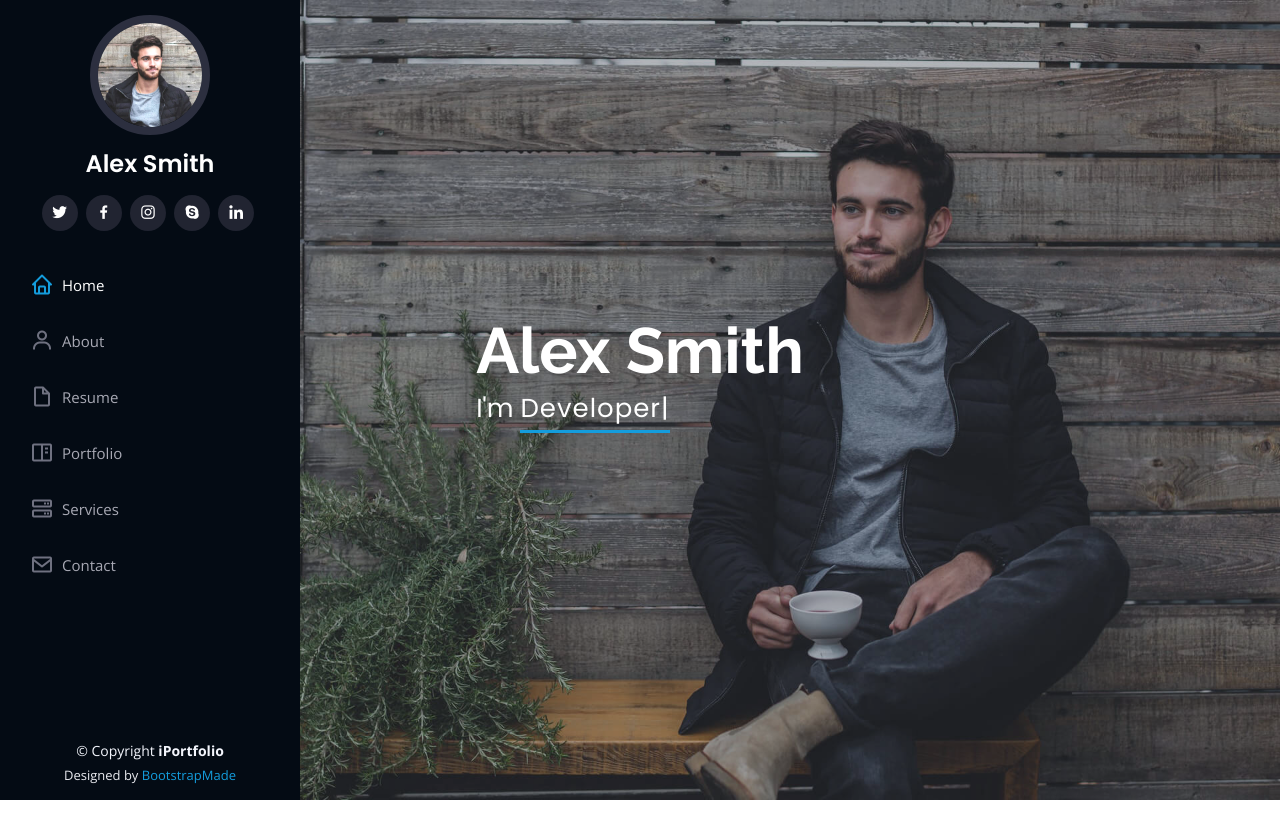
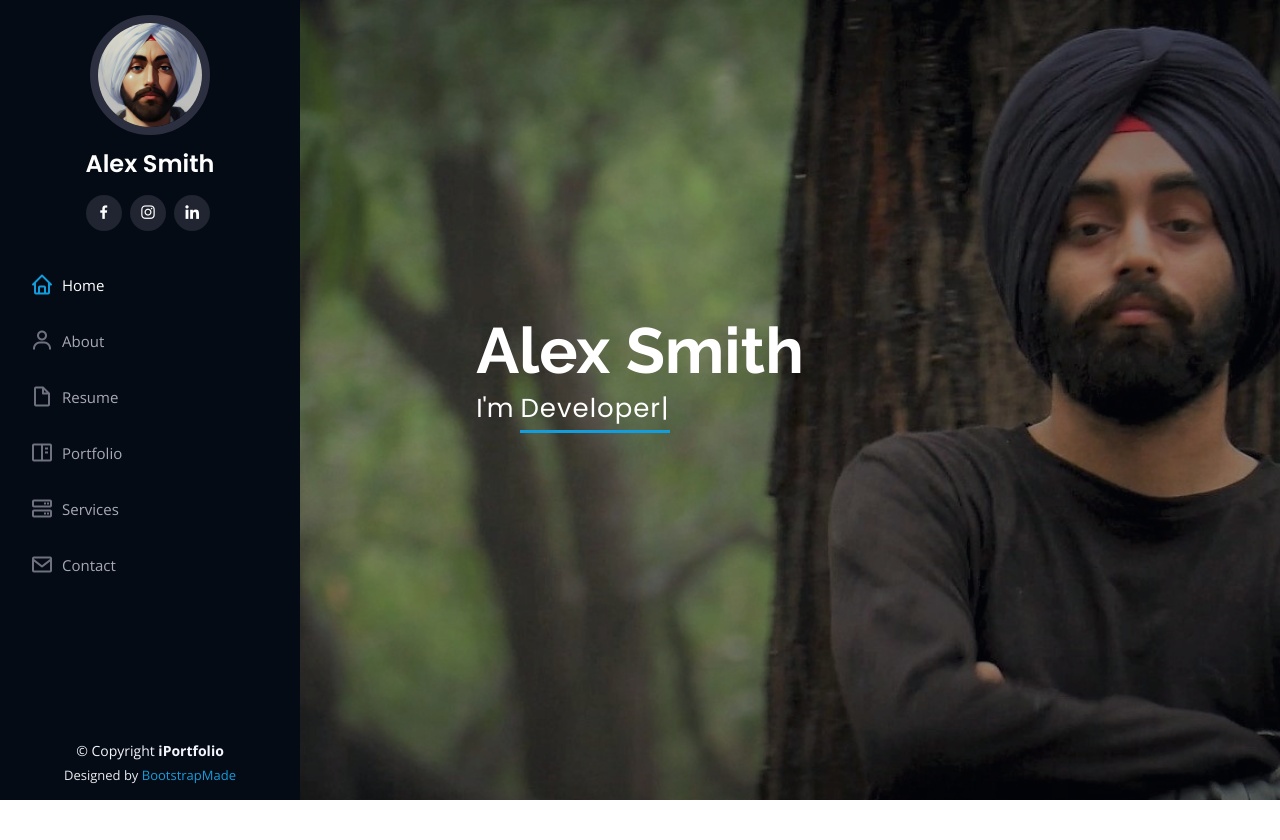
Before and after one commit to karanpreet-5ingh/flask_portfolio_website, a Flask app: page / in a window 1280 px wide. Shown: the top 840 px of the page. Run offline with Flask 3, Linux system fonts and the light colour scheme; some libraries are stand-ins or nearby versions.

Commit message:
chote mote changes

```diff
--- a/app.py
+++ b/app.py
@@ -19,10 +19,6 @@ def inner_page():
 def portfolio_details():
     return render_template('portfolio-details.html')
 
-@app.route('/resume')
-def resume():
-    return render_template('resume.html')
-
 @app.route('/assets/<path:path>')
 def serve_assets(path):
     return app.send_static_file('assets/' + path)
--- a/templates/index.html
+++ b/templates/index.html
@@ -55,11 +55,9 @@
         <img src="{{ url_for('static', filename='assets/img/profile-img.jpg') }}" alt="" class="img-fluid rounded-circle">
         <h1 class="text-light"><a href="index.html">Alex Smith</a></h1>
         <div class="social-links mt-3 text-center">
-          <a href="#" class="twitter"><i class="bx bxl-twitter"></i></a>
           <a href="#" class="facebook"><i class="bx bxl-facebook"></i></a>
-          <a href="#" class="instagram"><i class="bx bxl-instagram"></i></a>
-          <a href="#" class="google-plus"><i class="bx bxl-skype"></i></a>
-          <a href="#" class="linkedin"><i class="bx bxl-linkedin"></i></a>
+          <a href="https://www.instagram.com/karanpreet_5ingh/" target="_blank"  class="instagram"><i class="bx bxl-instagram"></i></a>
+          <a href="https://www.linkedin.com/in/karanpreet-5ingh/" target="_blank"  class="linkedin"><i class="bx bxl-linkedin"></i></a>
         </div>
       </div>
 
@@ -67,7 +65,7 @@
         <ul>
           <li><a href="#hero" class="nav-link scrollto active"><i class="bx bx-home"></i> <span>Home</span></a></li>
           <li><a href="#about" class="nav-link scrollto"><i class="bx bx-user"></i> <span>About</span></a></li>
-          <li><a href="/resume" class="nav-link scrollto"><i class="bx bx-file-blank"></i> <span>Resume</span></a></li>
+          <li><a href="#resume" class="nav-link scrollto"><i class="bx bx-file-blank"></i> <span>Resume</span></a></li>
           <li><a href="#portfolio" class="nav-link scrollto"><i class="bx bx-book-content"></i> <span>Portfolio</span></a></li>
           <li><a href="#services" class="nav-link scrollto"><i class="bx bx-server"></i> <span>Services</span></a></li>
           <li><a href="#contact" class="nav-link scrollto"><i class="bx bx-envelope"></i> <span>Contact</span></a></li>
```
Also changed, not shown: static/assets/img/IMG_9637.png (added), static/assets/img/hero-bg.jpg, static/assets/img/profile-img.jpg.
